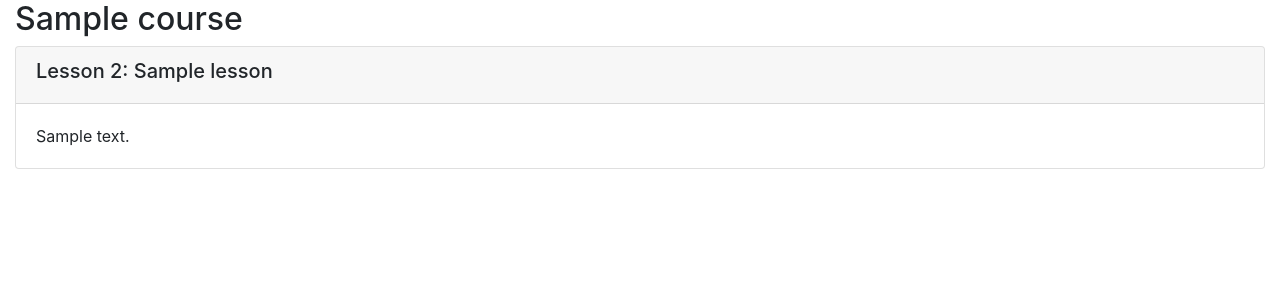
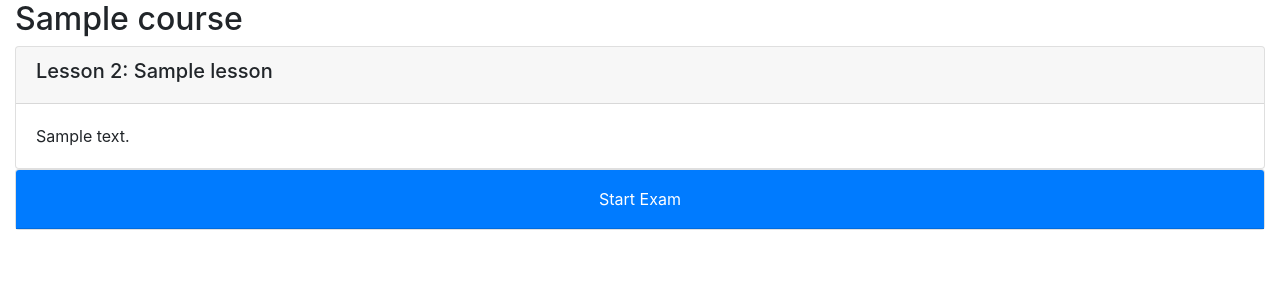
Before and after one commit to fabiomfaria/Django_FullStack_Sys_Exam, a Django app: page /onlinecourse/1/ in a window 1280 px wide. Shown: the part 56-356 px from the top of the page. Run offline with Django 3.2, Linux system fonts and the light colour scheme; a user stored in the database is signed in; tables that the repository leaves empty hold one stand-in row (values such as "Sample post"); some libraries are stand-ins or nearby versions.

Commit message:
updated bootstrap

```diff
--- a/final_template/onlinecourse/templates/onlinecourse/course_detail_bootstrap.html
+++ b/final_template/onlinecourse/templates/onlinecourse/course_detail_bootstrap.html
@@ -53,36 +53,30 @@
             <!-- Task: show questions and choices -->
             <!-- <HINT> Use Bootstrap Collapse to hide exam first, more details could be found here
             https://www.w3schools.com/bootstrap4/bootstrap_collapse.asp-->
-
-            <!--
-
-            A collapse example here:
-            <div id="exam" class="collapse">
-                Click to expand elements within the collapse div
-                </div>
-
-            -->
-
             <!-- <HINT> If user is authenticated, show course exam with a list of question -->
-
-            <!-- <HINT> Each example will have many questions -->
-
-            <!-- <HINT> Each question will have many choices -->
-
-
+            <!-- A choice submission form example -->
             <!-- <HINT> Create a form to collect the selected choices for all questions -->
-            <!-- <HINT> For each question choice, you may create a checkbox input like
-            <input type="check" name="choice_{{choice.id}}" id="{{choice.id}}" ...>
-            -->
-
-            <!-- A choice submission form example
-            <form id="questionform" action="point to a submit view" method="post">
-                        ... for each question in the course ...
+            {% if user.is_authenticated %}
+                <div class="card">
+                    <div class="card-header bg-primary p-0" id="headingTwo">
+                    <h5 class="mb-0 d-flex">
+                        <button class="btn collapsed text-center text-white w-100 p-3" id="accordion" data-toggle="collapse" data-target="#exam" aria-expanded="false" aria-controls="exam">
+                            Start Exam
+                        </button>
+                    </h5>
+                    </div>
+                    <div id="exam" class="collapse" aria-labelledby="exam" data-parent="#accordion">
+                    <div class="card-body">
+                        <form id="questionform" action="{% url 'onlinecourse:submit' course.id %}" method="post">
+                        {% csrf_token %}
+                        {% for question in course.question_set.all %}
+                        <!-- <HINT> Each example will have many questions -->
                         <div class="card mt-1">
                             <div class="card-header"><h5>{{ question.question_text}}</h5></div>
-                            {% csrf_token %}
                             <div class="form-group">
-                               ... for each choice in the question ...
+                                <!-- <HINT> Each question will have many choices -->
+                                {% for choice in question.choice_set.all %}
+                                <!-- <HINT> For each question choice, you may create a checkbox input like -->
                                 <div class="form-check">
                                     <label class="form-check-label">
                                         <input type="checkbox" name="choice_{{choice.id}}"
@@ -90,11 +84,16 @@
                                                value="{{choice.id}}">{{ choice.choice_text }}
                                     </label>
                                 </div>
+                                {% endfor %}
                             </div>
                         </div>
-                    <input class="btn btn-success btn-block" type="submit" value="Submit">
-            </form> -->
-
+                        {% endfor %}
+                        <input class="btn btn-success btn-block" type="submit" value="Submit">
+                    </form>
+                </div>
+                </div>
+            </div>
+            {% endif %}
             <!--Check here to see more details Bootstrap checkbox
              https://www.w3schools.com/bootstrap4/bootstrap_forms_inputs.asp-->
     </div>
```
Also changed, not shown: final_template/static/media/course_images/django_ySsMxZq.png (added).
